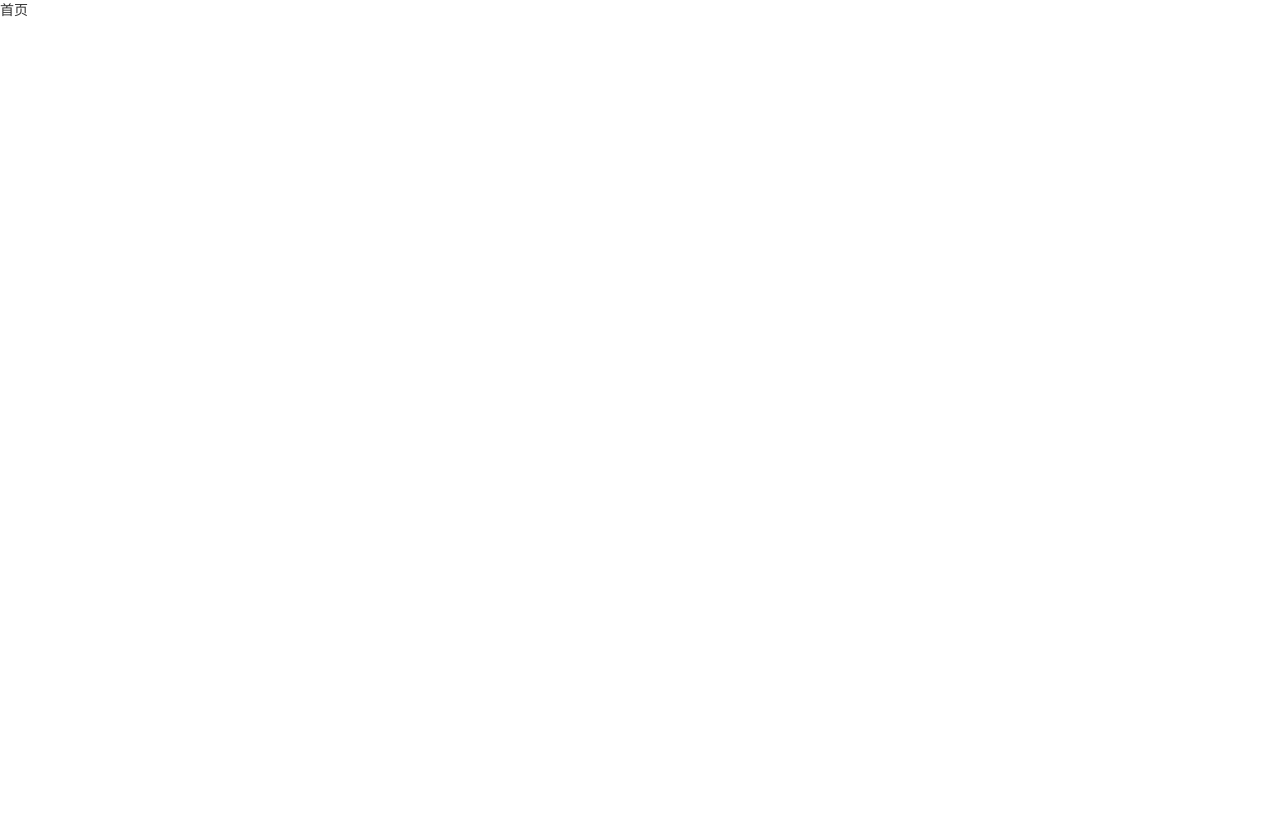
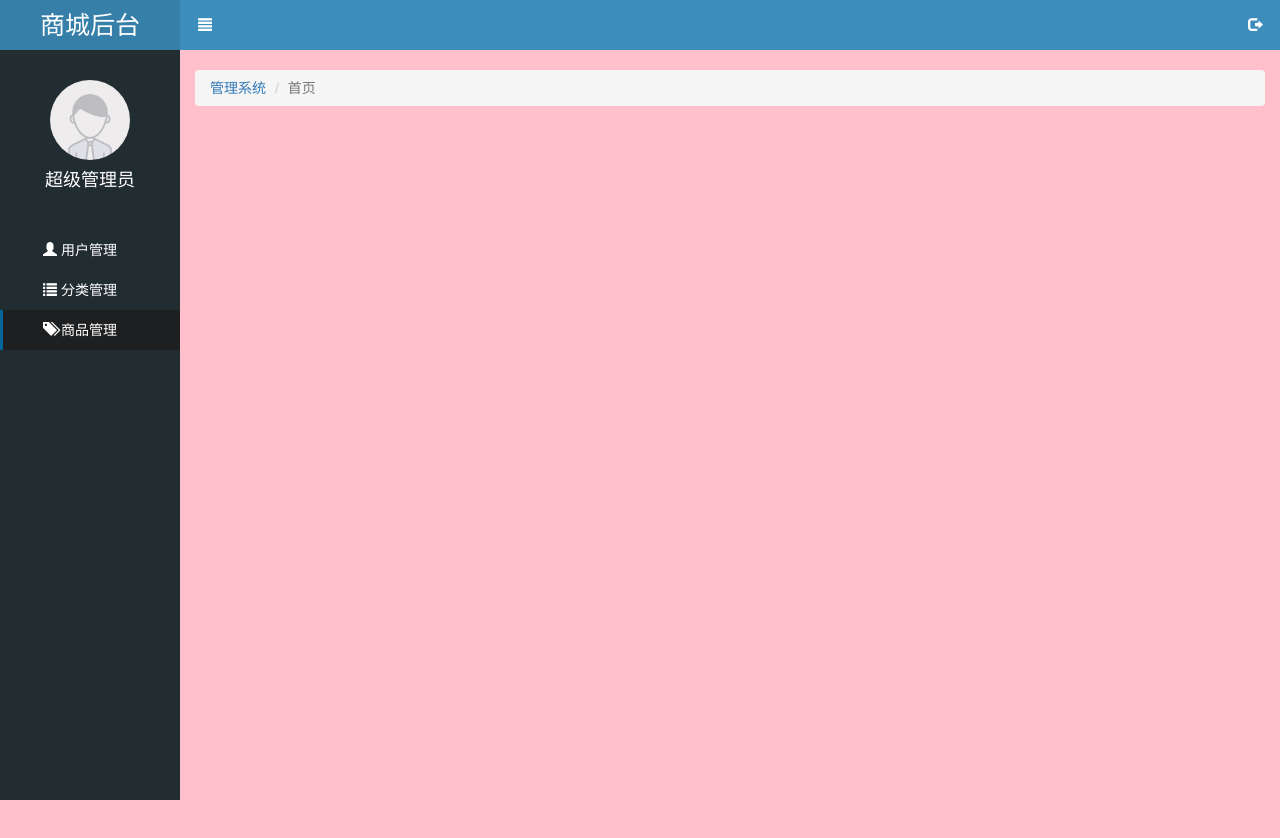
Before and after one commit to benny9505/letao, a website: page public/back/index.html in a window 1280 px wide. Before the commit the page ends 800 px from the top, so only its background shows below. Drawn offline with Linux system fonts and the light colour scheme.

Commit message:
首页-静态公共部分

```diff
--- a/public/back/css/common.css
+++ b/public/back/css/common.css
@@ -1,6 +1,28 @@
 .body-bc {
     background-color: #222D32;
 }
+
+.red {
+    color: #A94442;
+}
+
+a,
+a:link,
+a:visited,
+a:hover,
+a:active {
+    text-decoration: none;
+}
+
+ul {
+    list-style: none;
+    margin: 0;
+    padding: 0;
+}
+
+
+
+
 
 .panel .panel-title {
     height: 40px;
@@ -11,3 +33,90 @@
 .mt_150 {
     margin-top: 150px;
 }
+.mt_20 {
+    margin-top: 20px;
+}
+
+/*侧边栏*/
+.lt_aside {
+    width: 180px;
+    height: 100%;
+    position: fixed;
+    left: 0;
+    top: 0;
+    background-color: #222D32;
+    z-index: 999;
+}
+
+.lt_aside .brand {
+    width: 100%;
+    height: 50px;
+    line-height: 50px;
+    text-align: center;
+    font-size: 25px;
+    background-color: #367FA9;
+
+}
+.lt_aside .brand a {
+    color: #fff;
+}
+.lt_aside .user {
+    margin-top: 30px;
+    height: 150px;
+}
+.lt_aside .user img {
+    width: 80px;
+    height: 80px;
+    border-radius: 50%;
+    display: block;
+    margin: 0 auto;
+}
+.lt_aside .user p {
+    height: 40px;
+    line-height: 40px;
+    font-size: 18px;
+    color: #fff;
+    text-align: center;
+}
+.lt_aside .nav a {
+    display: block;
+    width: 100%;
+    height: 40px;
+    line-height: 40px;
+    color: #fff;
+    padding-left: 40px;
+    border-left: 3px solid transparent;
+}
+.lt_aside .nav a.current {
+    background-color: #1D1F21;
+    border-left: 3px solid #069;
+}
+
+.lt_aside .nav .child a {
+    padding-left: 60px;
+}
+/*右侧主体*/
+.lt_main {
+    padding-left: 180px;
+    padding-top: 50px;
+    height: 1000px;
+    background-color: pink;
+}
+
+.lt_main .lt_topbar {
+    width: 100%;
+    height: 50px;
+    padding-left: 180px;
+    background-color: #3C8DBC;
+    position: fixed;
+    left: 0;
+    top: 0;
+}
+.lt_main .lt_topbar a {
+    color: #fff;
+    font-size: 14px;
+    line-height: 50px;
+    width: 50px;
+    height: 50px;
+    text-align: center;
+}
--- a/public/back/index.html
+++ b/public/back/index.html
@@ -4,12 +4,60 @@
     <meta charset="UTF-8">
     <title>benny商场</title>
     <link rel="stylesheet" href="lib/bootstrap/css/bootstrap.css">
+    <link rel="stylesheet" href="css/common.css">
+    <link rel="stylesheet" href="css/index.css">
 </head>
 <body>
-    <div >
-        首页
+    <!--左侧侧边栏-->
+    <div class="lt_aside">
+        <!--标题-->
+        <div class="brand">
+            <a href="#">商城后台</a>
+        </div>
+        <!--用户信息-->
+        <div class="user">
+            <img src="./images/default.png" alt="">
+            <p>超级管理员</p>
+        </div>
+        <!--导航-->
+        <div class="nav">
+            <ul>
+                <li><a href="user.html"><i class="glyphicon glyphicon-user"></iclass></i> <span>用户管理</span></a></li>
+                <li>
+                    <a href="javascript:;" class="category"><i class="glyphicon glyphicon-list"></i> <span>分类管理</span></a>
+                    <div class="child" style="display: none">
+                        <a href="first.html">一级分类</a>
+                        <a href="second.html">二级分类</a>
+                    </div>
+                </li>
+                <li><a href="product.html" class="current"><i class="glyphicon glyphicon-tags"></i> <span>商品管理</span></a></li>
+            </ul>
+        </div>
     </div>
-    <script src="lib/jquery/jquery.min.js"></script>
-    <script src="lib/bootstrap/js/bootstrap.min.js"></script>
+    <!--右侧主体-->
+    <div class="lt_main">
+        <!--头部-->
+        <div class="lt_topbar">
+            <a href="#" class="pull-left icon_menu"><i class="glyphicon glyphicon-align-justify"></i></a>
+            <a href="#" class="pull-right icon_logout"><i  class="glyphicon glyphicon-log-out"></i></a>
+        </div>
+        <!--路径导航-->
+        <!-- 流式布局容器  container-fluid  默认左右 padding 15px; -->
+        <div class="container-fluid">
+
+            <!-- 路径导航, 面包屑导航 -->
+            <ol class="breadcrumb mt_20">
+                <li><a href="index.html">管理系统</a></li>
+                <li class="active">首页</li>
+            </ol>
+
+        </div>
+    </div>
+<script src="lib/jquery/jquery.min.js"></script>
+<script src="lib/bootstrap/js/bootstrap.min.js"></script>
+<script src="lib/bootstrap-validator/js/bootstrapValidator.min.js"></script>
+<script src="lib/nprogress/nprogress.js"></script>
+<script src="js/common.js"></script>
+<script src="js/index.js"></script>
 </body>
 </html>
```
Also changed, not shown: public/back/login.html (+1 -1 lines), public/back/css/index.css (added), public/back/images/default.png (added), public/back/js/index.js (added).
